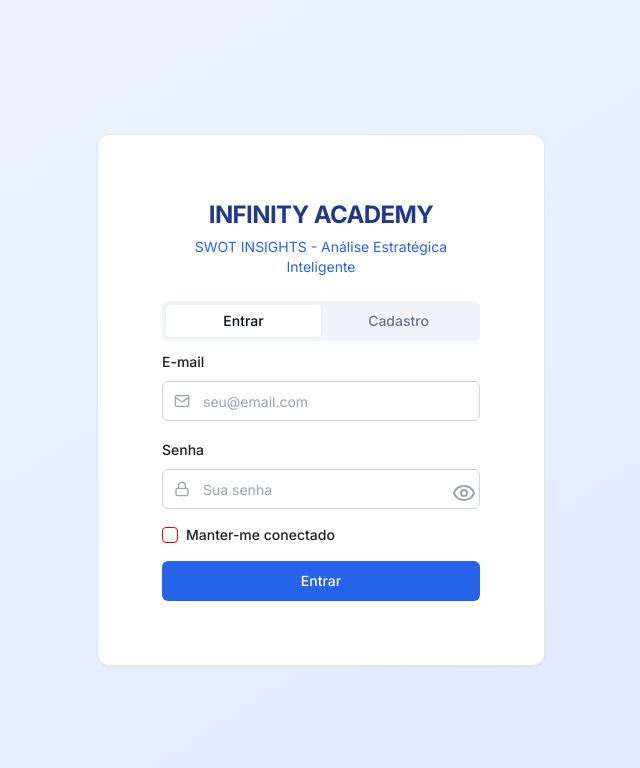
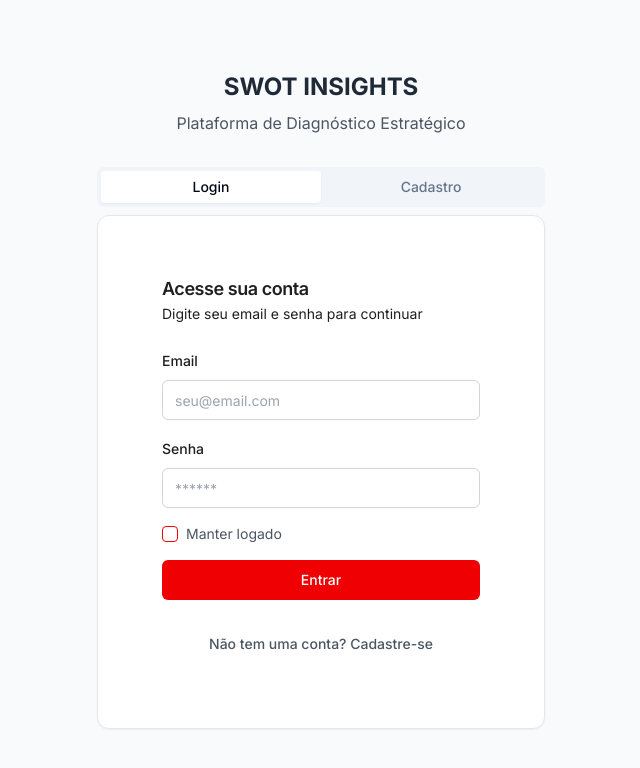
Before and after one commit to lopomkt/swot-infinityacademy1, a React (Vite) app: page /auth in a window 1280 px wide. Shown: the top 768 px of the page, without its empty margins (319-959 px from the left). Built offline with nearby package versions, Linux system fonts and the light colour scheme.

Commit message:
Reverted to commit b13953b7f26051d21e74e00f594214e38a2df291

```diff
--- a/src/components/Auth/AuthScreen.tsx
+++ b/src/components/Auth/AuthScreen.tsx
@@ -1,287 +1,323 @@
 
-import React, { useState, useEffect } from 'react';
-import { useNavigate, useLocation } from 'react-router-dom';
+import { useState } from "react";
+import { useNavigate } from "react-router-dom";
+import { useForm } from "react-hook-form";
+import { zodResolver } from "@hookform/resolvers/zod";
+import * as z from "zod";
+import { Tabs, TabsContent, TabsList, TabsTrigger } from "@/components/ui/tabs";
+import { Card, CardContent, CardDescription, CardFooter, CardHeader, CardTitle } from "@/components/ui/card";
+import { Button } from "@/components/ui/button";
+import { Form, FormControl, FormField, FormItem, FormLabel, FormMessage } from "@/components/ui/form";
+import { Input } from "@/components/ui/input";
+import { useAuth } from "@/contexts/AuthContext";
+import { toast } from "@/components/ui/sonner";
+import { Loader2 } from "lucide-react";
+import { Checkbox } from "@/components/ui/checkbox";
 import { supabase } from "@/integrations/supabase/client";
-import { Button } from "@/components/ui/button";
-import { Input } from "@/components/ui/input";
-import { Label } from "@/components/ui/label";
-import { Card, CardContent, CardDescription, CardHeader, CardTitle } from "@/components/ui/card";
-import { Tabs, TabsContent, TabsList, TabsTrigger } from "@/components/ui/tabs";
-import { Checkbox } from "@/components/ui/checkbox";
-import { toast } from "@/components/ui/sonner";
-import { useAuth } from "@/contexts/AuthContext";
-import { Eye, EyeOff, Mail, Lock, Building } from "lucide-react";
+
+const loginSchema = z.object({
+  email: z.string().email("Email inválido"),
+  password: z.string().min(6, "A senha precisa ter pelo menos 6 caracteres")
+});
+
+const registerSchema = z.object({
+  nome_empresa: z.string().min(3, "Nome da empresa precisa ter pelo menos 3 caracteres"),
+  email: z.string().email("Email inválido"),
+  password: z.string().min(6, "A senha precisa ter pelo menos 6 caracteres")
+});
+
+type LoginFormValues = z.infer<typeof loginSchema>;
+type RegisterFormValues = z.infer<typeof registerSchema>;
 
 const AuthScreen = () => {
-  const [email, setEmail] = useState('');
-  const [password, setPassword] = useState('');
-  const [nomeEmpresa, setNomeEmpresa] = useState('');
-  const [loading, setLoading] = useState(false);
-  const [showPassword, setShowPassword] = useState(false);
+  const [activeTab, setActiveTab] = useState<string>("login");
+  const [isLoading, setIsLoading] = useState(false);
   const [manterLogado, setManterLogado] = useState(false);
-  const { signIn, user } = useAuth();
+  const { signIn } = useAuth();
   const navigate = useNavigate();
-  const location = useLocation();
 
-  // Redirect if already authenticated
-  useEffect(() => {
-    if (user) {
-      navigate('/');
+  const loginForm = useForm<LoginFormValues>({
+    resolver: zodResolver(loginSchema),
+    defaultValues: {
+      email: "",
+      password: ""
     }
-  }, [user, navigate]);
+  });
 
-  const handleSignIn = async (e: React.FormEvent) => {
-    e.preventDefault();
-    if (!email || !password) {
-      toast.error("Por favor, preencha todos os campos");
+  const registerForm = useForm<RegisterFormValues>({
+    resolver: zodResolver(registerSchema),
+    defaultValues: {
+      nome_empresa: "",
+      email: "",
+      password: ""
+    }
+  });
+
+  const onLoginSubmit = async (data: LoginFormValues) => {
+    setIsLoading(true);
+    try {
+      // Limpar qualquer armazenamento temporário de relatórios e dados residuais
+      localStorage.clear();
+      sessionStorage.clear();
+
+      const result = await signIn(data.email, data.password, manterLogado);
+      if (result.success) {
+        toast.success(result.message);
+        // Não precisa de navigate aqui - AuthContext irá redirecionar com base no tipo de usuário
+      } else {
+        toast.error(result.message);
+      }
+    } catch (error) {
+      toast.error("Erro ao fazer login");
+    } finally {
+      setIsLoading(false);
+    }
+  };
+
+  const onRegisterSubmit = async (data: RegisterFormValues) => {
+    setIsLoading(true);
+    try {
+      // Verificar se todos os campos estão preenchidos
+      const { email, password, nome_empresa } = data;
+
+      if (!email || !password || !nome_empresa) {
+        toast.error("Preencha todos os campos.");
+        setIsLoading(false);
         return;
       }
 
-    setLoading(true);
-    try {
-      const result = await signIn(email, password, manterLogado);
+      // Cadastro no Supabase Auth
+      const { data: authData, error } = await supabase.auth.signUp({
+        email,
+        password,
+        options: {
+          data: { nome_empresa },
+        },
+      });
 
-      if (result.success) {
-        toast.success("Login realizado com sucesso!");
-        // Redirecionamento será handled pelo AuthContext
-      } else {
-        toast.error(result.message || "Erro ao fazer login");
-      }
-    } catch (error: any) {
-      toast.error("Erro ao fazer login");
-    } finally {
-      setLoading(false);
-    }
-  };
-
-  const handleSignUp = async (e: React.FormEvent) => {
-    e.preventDefault();
-    if (!email || !password || !nomeEmpresa) {
-      toast.error("Por favor, preencha todos os campos");
+      if (error) {
+        toast.error("Erro ao cadastrar: " + error.message);
+        setIsLoading(false);
         return;
       }
 
-    if (password.length < 6) {
-      toast.error("A senha deve ter pelo menos 6 caracteres");
-      return;
-    }
+      const { user } = authData;
 
-    setLoading(true);
-    try {
-      // 1. Criar usuário no Supabase Auth
-      const { data: authData, error: authError } = await supabase.auth.signUp({
-        email,
-        password,
-        options: {
-          data: {
-            nome_empresa: nomeEmpresa
-          }
-        }
-      });
+      if (user) {
+        // Obter a sessão atual para garantir que o usuário está autenticado
+        const { data: sessionData } = await supabase.auth.getSession();
+        const userId = sessionData?.session?.user?.id || user.id;
 
-      if (authError) {
-        if (authError.message?.includes('User already registered')) {
-          toast.error("Este e-mail já está cadastrado. Tente fazer login.");
-        } else {
-          toast.error(authError.message || "Erro ao criar conta");
-        }
-        return;
-      }
-
-      if (!authData?.user?.id) {
-        toast.error("Erro ao obter dados do usuário após cadastro");
-        return;
-      }
-
-      // 2. Verificar se já existe registro na tabela users
+        // Verificar se o usuário já existe na tabela users
         const { data: existingUser } = await supabase
           .from("users")
           .select("*")
-        .eq("id", authData.user.id)
+          .eq("id", userId)
           .maybeSingle();
 
-      // 3. Criar registro na tabela users se não existir
         if (!existingUser) {
-        const { error: insertError } = await supabase
-          .from("users")
-          .insert({
-            id: authData.user.id,
-            email,
-            nome_empresa: nomeEmpresa,
+          // Criar registro na tabela users com sincronização total
+          const dataValidade = new Date(Date.now() + 1000 * 60 * 60 * 24 * 30).toISOString(); // 30 dias
+          const dataEntrada = new Date().toISOString();
+
+          const { error: insertError } = await supabase.from("users").insert({
+            id: userId,
+            email: user.email,
+            nome_empresa,
             is_admin: false,
-            data_validade: new Date(Date.now() + 1000 * 60 * 60 * 24 * 30).toISOString(), // 30 dias
-            data_entrada: new Date().toISOString(),
+            data_validade: dataValidade,
+            data_entrada: dataEntrada,
             ativo: true
           });
 
           if (insertError) {
-          console.error("Erro ao criar registro do usuário:", insertError);
-          toast.error("Erro ao finalizar cadastro. Entre em contato com o suporte.");
+            console.error("Erro ao criar registro na tabela users:", insertError);
+            toast.error("Erro ao finalizar cadastro: " + insertError.message);
+            setIsLoading(false);
             return;
           }
         }
 
-      toast.success("Conta criada com sucesso! Você será redirecionado automaticamente.");
+        toast.success("Cadastro realizado com sucesso!");
+        setActiveTab("login"); // Mudar para aba de login após cadastro
+      }
 
-      // O AuthContext detectará o novo usuário e fará o redirecionamento
     } catch (error: any) {
-      console.error("Erro durante cadastro:", error);
-      toast.error("Erro ao criar conta. Tente novamente.");
+      toast.error("Erro inesperado: " + (error?.message || "Falha no cadastro"));
     } finally {
-      setLoading(false);
+      setIsLoading(false);
     }
   };
 
   return (
-    <div className="min-h-screen flex items-center justify-center bg-gradient-to-br from-blue-50 to-indigo-100 p-4">
-      <Card className="w-full max-w-md">
-        <CardHeader className="text-center">
-          <CardTitle className="text-2xl font-bold text-blue-900">
-            INFINITY ACADEMY
-          </CardTitle>
-          <CardDescription className="text-blue-600">
-            SWOT INSIGHTS - Análise Estratégica Inteligente
-          </CardDescription>
-        </CardHeader>
-        <CardContent>
-          <Tabs defaultValue="login" className="w-full">
+    <div className="flex items-center justify-center min-h-screen bg-gray-50 p-4">
+      <div className="w-full max-w-md">
+        <div className="text-center mb-8">
+          <h1 className="text-2xl font-bold text-gray-800">SWOT INSIGHTS</h1>
+          <p className="text-gray-600 mt-2">Plataforma de Diagnóstico Estratégico</p>
+        </div>
+
+        <Tabs defaultValue="login" value={activeTab} onValueChange={setActiveTab}>
           <TabsList className="grid w-full grid-cols-2">
-              <TabsTrigger value="login">Entrar</TabsTrigger>
-              <TabsTrigger value="signup">Cadastro</TabsTrigger>
+            <TabsTrigger value="login">Login</TabsTrigger>
+            <TabsTrigger value="register">Cadastro</TabsTrigger>
           </TabsList>
 
           <TabsContent value="login">
-              <form onSubmit={handleSignIn} className="space-y-4">
-                <div className="space-y-2">
-                  <Label htmlFor="login-email">E-mail</Label>
-                  <div className="relative">
-                    <Mail className="absolute left-3 top-3 h-4 w-4 text-gray-400" />
-                    <Input
-                      id="login-email"
-                      type="email"
-                      placeholder="seu@email.com"
-                      value={email}
-                      onChange={(e) => setEmail(e.target.value)}
-                      className="pl-10"
-                      required
+            <Card>
+              <CardHeader>
+                <CardTitle>Acesse sua conta</CardTitle>
+                <CardDescription>Digite seu email e senha para continuar</CardDescription>
+              </CardHeader>
+              <CardContent>
+                <Form {...loginForm}>
+                  <form onSubmit={loginForm.handleSubmit(onLoginSubmit)} className="space-y-4">
+                    <FormField
+                      control={loginForm.control}
+                      name="email"
+                      render={({ field }) => (
+                        <FormItem>
+                          <FormLabel>Email</FormLabel>
+                          <FormControl>
+                            <Input placeholder="seu@email.com" {...field} />
+                          </FormControl>
+                          <FormMessage />
+                        </FormItem>
+                      )}
                     />
-                  </div>
-                </div>
-
-                <div className="space-y-2">
-                  <Label htmlFor="login-password">Senha</Label>
-                  <div className="relative">
-                    <Lock className="absolute left-3 top-3 h-4 w-4 text-gray-400" />
-                    <Input
-                      id="login-password"
-                      type={showPassword ? "text" : "password"}
-                      placeholder="Sua senha"
-                      value={password}
-                      onChange={(e) => setPassword(e.target.value)}
-                      className="pl-10 pr-10"
-                      required
+                    <FormField
+                      control={loginForm.control}
+                      name="password"
+                      render={({ field }) => (
+                        <FormItem>
+                          <FormLabel>Senha</FormLabel>
+                          <FormControl>
+                            <Input type="password" placeholder="******" {...field} />
+                          </FormControl>
+                          <FormMessage />
+                        </FormItem>
+                      )}
                     />
-                    <button
-                      type="button"
-                      onClick={() => setShowPassword(!showPassword)}
-                      className="absolute right-3 top-3 h-4 w-4 text-gray-400 hover:text-gray-600"
-                    >
-                      {showPassword ? <EyeOff /> : <Eye />}
-                    </button>
-                  </div>
-                </div>
-
-                <div className="flex items-center space-x-2">
+                    <div className="flex items-center gap-2 mt-2">
                       <Checkbox
                         id="manter-logado"
                         checked={manterLogado}
-                    onCheckedChange={setManterLogado}
+                        onCheckedChange={() => setManterLogado(!manterLogado)}
                       />
-                  <Label htmlFor="manter-logado" className="text-sm">
-                    Manter-me conectado
-                  </Label>
+                      <label
+                        htmlFor="manter-logado"
+                        className="text-sm text-gray-600 cursor-pointer"
+                      >
+                        Manter logado
+                      </label>
                     </div>
-
                     <Button
                       type="submit"
-                  className="w-full bg-blue-600 hover:bg-blue-700"
-                  disabled={loading}
+                      className="w-full bg-[#ef0002] hover:bg-[#b70001]"
+                      disabled={isLoading}
                     >
-                  {loading ? "Entrando..." : "Entrar"}
+                      {isLoading ? (
+                        <>
+                          <Loader2 className="mr-2 h-4 w-4 animate-spin" />
+                          Carregando...
+                        </>
+                      ) : (
+                        "Entrar"
+                      )}
                     </Button>
                   </form>
+                </Form>
+              </CardContent>
+              <CardFooter className="flex justify-center">
+                <Button
+                  variant="link"
+                  onClick={() => setActiveTab("register")}
+                  className="text-sm text-gray-600"
+                >
+                  Não tem uma conta? Cadastre-se
+                </Button>
+              </CardFooter>
+            </Card>
           </TabsContent>
 
-            <TabsContent value="signup">
-              <form onSubmit={handleSignUp} className="space-y-4">
-                <div className="space-y-2">
-                  <Label htmlFor="signup-empresa">Nome da Empresa</Label>
-                  <div className="relative">
-                    <Building className="absolute left-3 top-3 h-4 w-4 text-gray-400" />
-                    <Input
-                      id="signup-empresa"
-                      type="text"
-                      placeholder="Nome da sua empresa"
-                      value={nomeEmpresa}
-                      onChange={(e) => setNomeEmpresa(e.target.value)}
-                      className="pl-10"
-                      required
+          <TabsContent value="register">
+            <Card>
+              <CardHeader>
+                <CardTitle>Crie sua conta</CardTitle>
+                <CardDescription>Preencha os campos abaixo para cadastrar</CardDescription>
+              </CardHeader>
+              <CardContent>
+                <Form {...registerForm}>
+                  <form onSubmit={registerForm.handleSubmit(onRegisterSubmit)} className="space-y-4">
+                    <FormField
+                      control={registerForm.control}
+                      name="nome_empresa"
+                      render={({ field }) => (
+                        <FormItem>
+                          <FormLabel>Nome da Empresa</FormLabel>
+                          <FormControl>
+                            <Input placeholder="Sua Empresa Ltda." {...field} />
+                          </FormControl>
+                          <FormMessage />
+                        </FormItem>
+                      )}
                     />
-                  </div>
-                </div>
-
-                <div className="space-y-2">
-                  <Label htmlFor="signup-email">E-mail</Label>
-                  <div className="relative">
-                    <Mail className="absolute left-3 top-3 h-4 w-4 text-gray-400" />
-                    <Input
-                      id="signup-email"
-                      type="email"
-                      placeholder="seu@email.com"
-                      value={email}
-                      onChange={(e) => setEmail(e.target.value)}
-                      className="pl-10"
-                      required
+                    <FormField
+                      control={registerForm.control}
+                      name="email"
+                      render={({ field }) => (
+                        <FormItem>
+                          <FormLabel>Email</FormLabel>
+                          <FormControl>
+                            <Input placeholder="seu@email.com" {...field} />
+                          </FormControl>
+                          <FormMessage />
+                        </FormItem>
+                      )}
                     />
-                  </div>
-                </div>
-
-                <div className="space-y-2">
-                  <Label htmlFor="signup-password">Senha</Label>
-                  <div className="relative">
-                    <Lock className="absolute left-3 top-3 h-4 w-4 text-gray-400" />
-                    <Input
-                      id="signup-password"
-                      type={showPassword ? "text" : "password"}
-                      placeholder="Mínimo 6 caracteres"
-                      value={password}
-                      onChange={(e) => setPassword(e.target.value)}
-                      className="pl-10 pr-10"
-                      required
-                      minLength={6}
+                    <FormField
+                      control={registerForm.control}
+                      name="password"
+                      render={({ field }) => (
+                        <FormItem>
+                          <FormLabel>Senha</FormLabel>
+                          <FormControl>
+                            <Input type="password" placeholder="******" {...field} />
+                          </FormControl>
+                          <FormMessage />
+                        </FormItem>
+                      )}
                     />
-                    <button
-                      type="button"
-                      onClick={() => setShowPassword(!showPassword)}
-                      className="absolute right-3 top-3 h-4 w-4 text-gray-400 hover:text-gray-600"
-                    >
-                      {showPassword ? <EyeOff /> : <Eye />}
-                    </button>
-                  </div>
-                </div>
-
                     <Button
                       type="submit"
-                  className="w-full bg-green-600 hover:bg-green-700"
-                  disabled={loading}
+                      className="w-full bg-[#ef0002] hover:bg-[#b70001]"
+                      disabled={isLoading || !registerForm.formState.isValid}
                     >
-                  {loading ? "Criando conta..." : "Criar conta"}
+                      {isLoading ? (
+                        <>
+                          <Loader2 className="mr-2 h-4 w-4 animate-spin" />
+                          Criando conta...
+                        </>
+                      ) : (
+                        "Cadastrar"
+                      )}
                     </Button>
                   </form>
+                </Form>
+              </CardContent>
+              <CardFooter className="flex justify-center">
+                <Button
+                  variant="link"
+                  onClick={() => setActiveTab("login")}
+                  className="text-sm text-gray-600"
+                >
+                  Já tem uma conta? Faça login
+                </Button>
+              </CardFooter>
+            </Card>
           </TabsContent>
         </Tabs>
-        </CardContent>
-      </Card>
+      </div>
     </div>
   );
 };
--- a/src/contexts/AuthContext.tsx
+++ b/src/contexts/AuthContext.tsx
@@ -60,7 +60,7 @@ export const AuthProvider: React.FC<{ children: ReactNode }> = ({ children }) =>
 
       if (!data) {
         console.warn("Usuário não encontrado na tabela users:", userId);
-        toast.error("Usuário não possui cadastro completo. Entre em contato com o suporte.");
+        toast.error("Cadastro incompleto. Entre em contato com o suporte.");
         return null;
       }
 
--- a/src/pages/VisualizarRelatorio.tsx
+++ b/src/pages/VisualizarRelatorio.tsx
@@ -76,11 +76,11 @@ const VisualizarRelatorio = () => {
         // Verificar se resultado_final é um objeto antes de atribuir
         const resultadoFinal = typeof data.resultado_final === 'object' && data.resultado_final !== null
           ? data.resultado_final
-          : null;
+          : {};
 
         // Combinar dados do formulário com resultado final
         const fullData: FormData = {
-          ...(dadosForm as Partial<FormData>),
+          ...dadosForm as Record<string, unknown>,
           resultadoFinal: resultadoFinal as FormData['resultadoFinal'],
         };
 
```
Also changed, not shown: src/components/Results/ResultsScreenWrapper.tsx (+41 -52 lines). Lines whose indentation alone changed are shown as unchanged.
